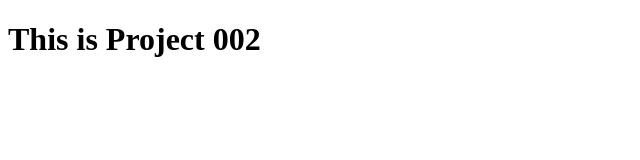
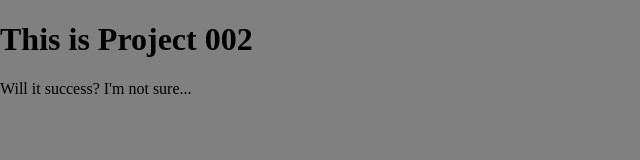
Before and after one commit to gongtzuuuu/project002_pokemon, a plain HTML site: page index.html in a window 1280 px wide. Shown: the whole page, without its empty margins (0-640 px from the left). Drawn offline with Linux system fonts and the light colour scheme.

Commit message:
add style to index

```diff
--- a/index.html
+++ b/index.html
@@ -2,8 +2,11 @@
 <html>
     <head>
         <title>Project 002</title>
+        <link rel="stylesheet" href="style.css">
     </head>
     <body>
         <h1>This is Project 002</h1>
+        <p>Will it success? I'm not sure...</p>
+        <script src="app.js"></script>
     </body>
 </html>
--- /dev/null
+++ b/style.css
@@ -0,0 +1,7 @@
+html, body {
+    width: 100%;
+    height: 100%;
+    margin: 0px;
+    padding: 0px;
+    background-color: grey;
+}
```
